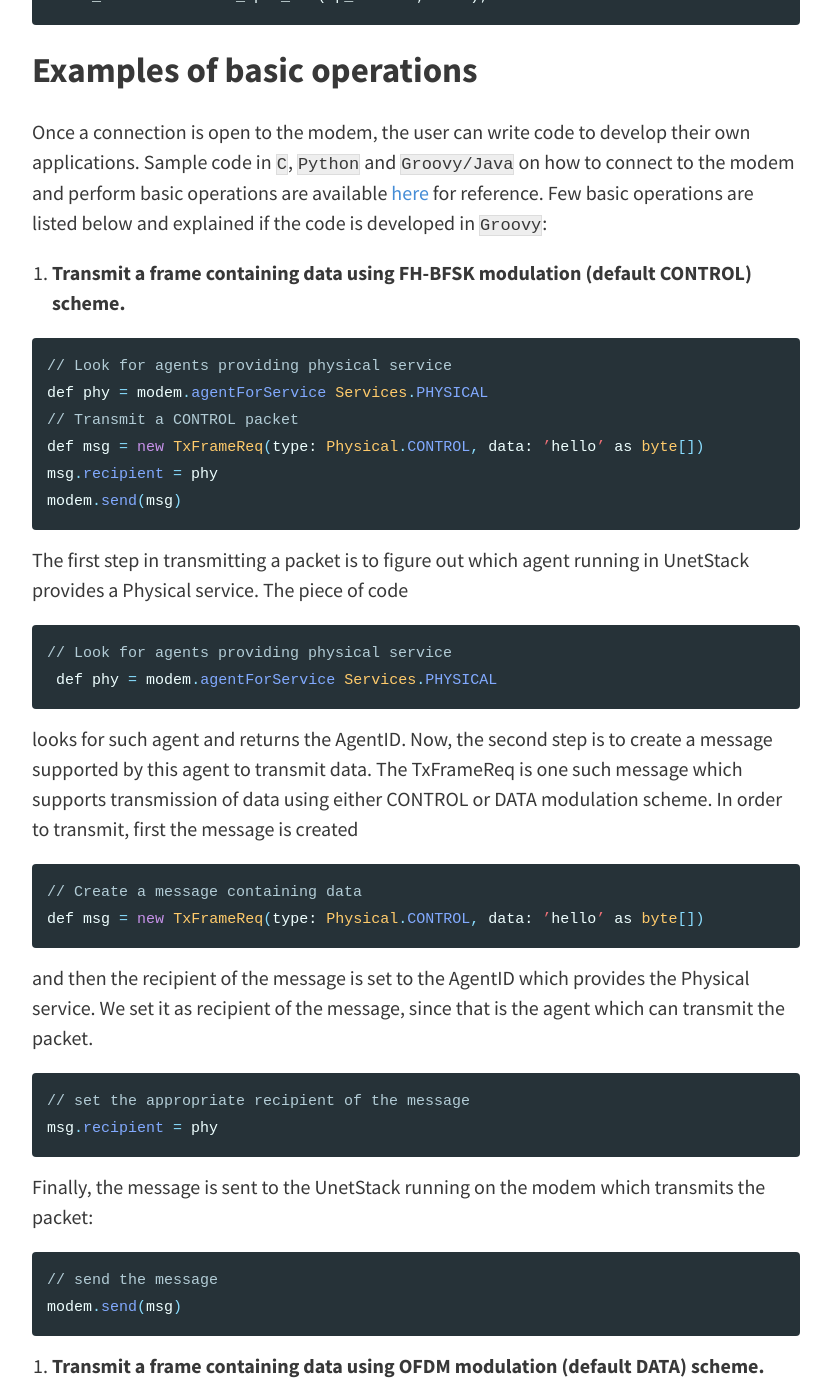
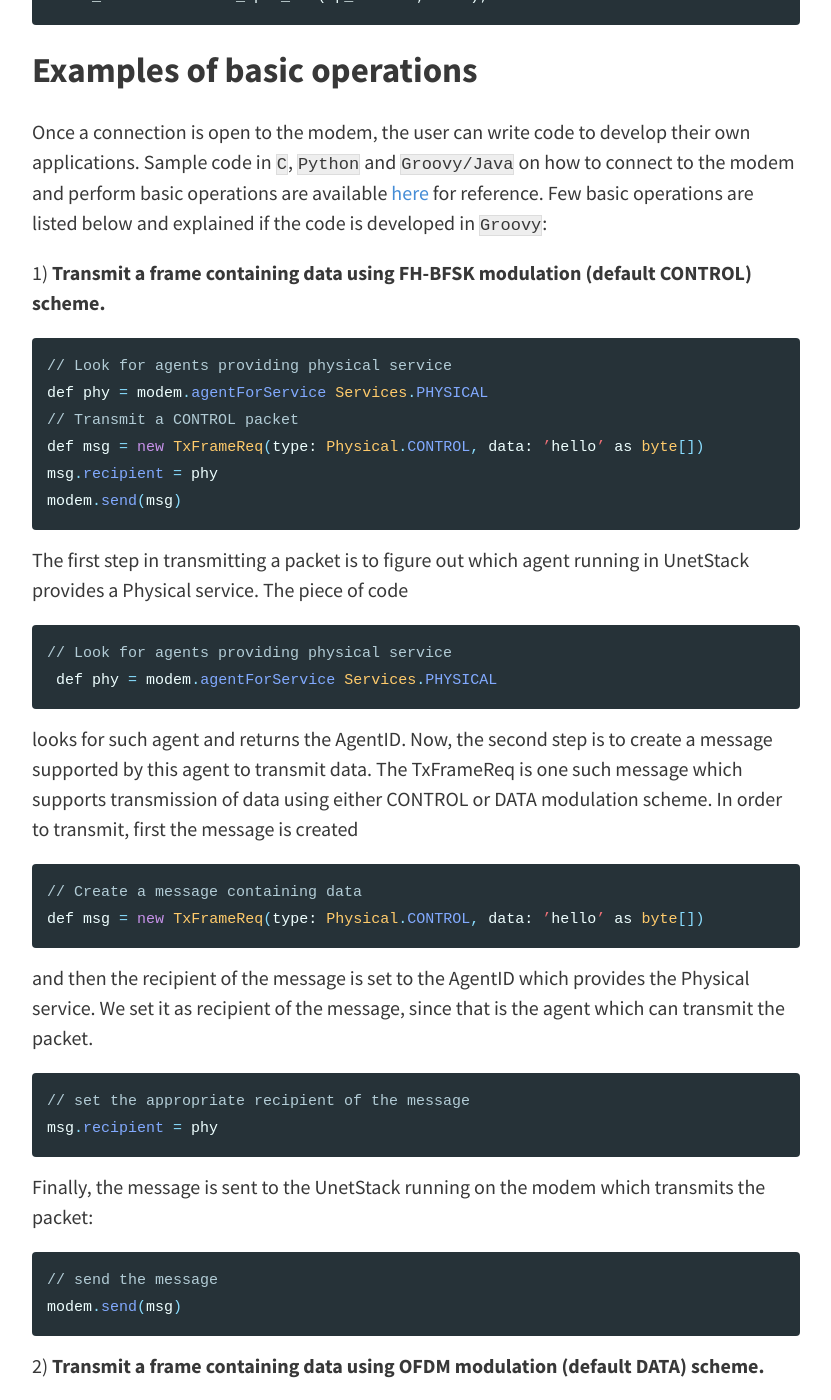
Before and after one commit to org-arl/unet-blog, a Jekyll site: the page built from _posts/2018-11-12-basic-modem-operations-using-unetstack.md, in a window 1280 px wide and 1400 px high, scrolled down 1937 px. Shown: the whole window, without its empty margins (224-1055 px from the left). Built offline with Jekyll 4.4.1, drawn with Linux system fonts in a browser that asks for light colours; comment, search, counter and statistics services are not loaded.

Commit message:
Minor fix in the enumeration.

````diff
--- a/_posts/2018-11-12-basic-modem-operations-using-unetstack.md
+++ b/_posts/2018-11-12-basic-modem-operations-using-unetstack.md
@@ -41,7 +41,7 @@ modem_t modem = modem_open_eth(ip_address, 1100);
 ## Examples of basic operations
 Once a connection is open to the modem, the user can write code to develop their own applications. Sample code in `C`, `Python` and `Groovy/Java` on how to connect to the modem and perform basic operations are available [here](https://github.com/org-arl/unet-contrib/tree/master/contrib/Examples) for reference. Few basic operations are listed below and explained if the code is developed in `Groovy`:
 
-1. **Transmit a frame containing data using FH-BFSK modulation (default CONTROL) scheme.**
+1) **Transmit a frame containing data using FH-BFSK modulation (default CONTROL) scheme.**
 
 ```java
 // Look for agents providing physical service
@@ -80,7 +80,7 @@ Finally, the message is sent to the UnetStack running on the modem which transmi
 modem.send(msg)
 ```
 
-2. **Transmit a frame containing data using OFDM modulation (default DATA) scheme.**
+2) **Transmit a frame containing data using OFDM modulation (default DATA) scheme.**
 
 ```java
 // Look for agents providing physical service
@@ -92,7 +92,7 @@ modem.send(msg)
 
 This code is similar to the one explained above for the CONTROL scheme, except that the message is created with the type DATA instead of CON- TROL.
 
-3. **Transmit a baseband signal.**
+3) **Transmit a baseband signal.**
 
 Sometimes a user might want to create their own signal with custom modulation scheme and transmit using the modem. This is possible with the modem running UnetStack. The user can create a baseband signal as an array with alternate real and imaginary values and the standard Unet API can be used to transmit this baseband signal. An example code for performing such an operation is as shown below:
 
@@ -162,7 +162,7 @@ msg.recipient = bb
 modem.send(msg)
 ```
 
-4. **Record a baseband signal.**
+4) **Record a baseband signal.**
 
 Finally, it is also possible to record a baseband signal. Upon a request to record the baseband signal, the modem records a passband signal and converts it to the appropriate baseband signal and returns it to the user. This operation is as shown below:
 
````
